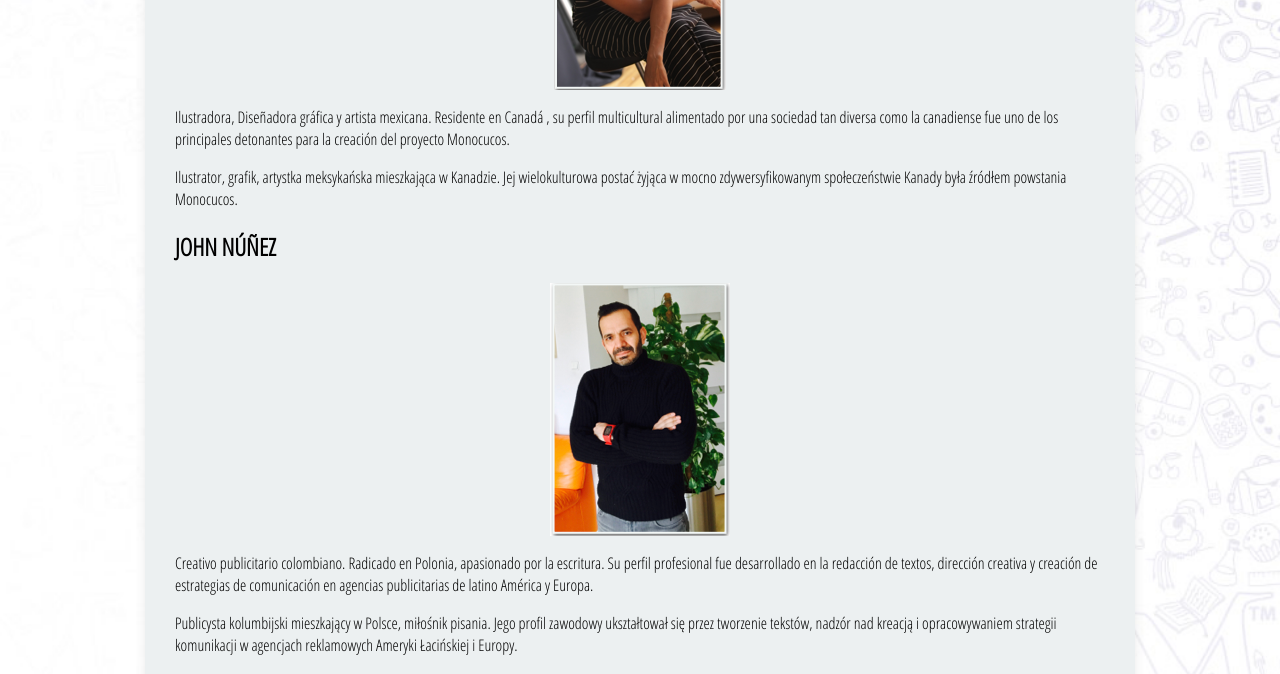
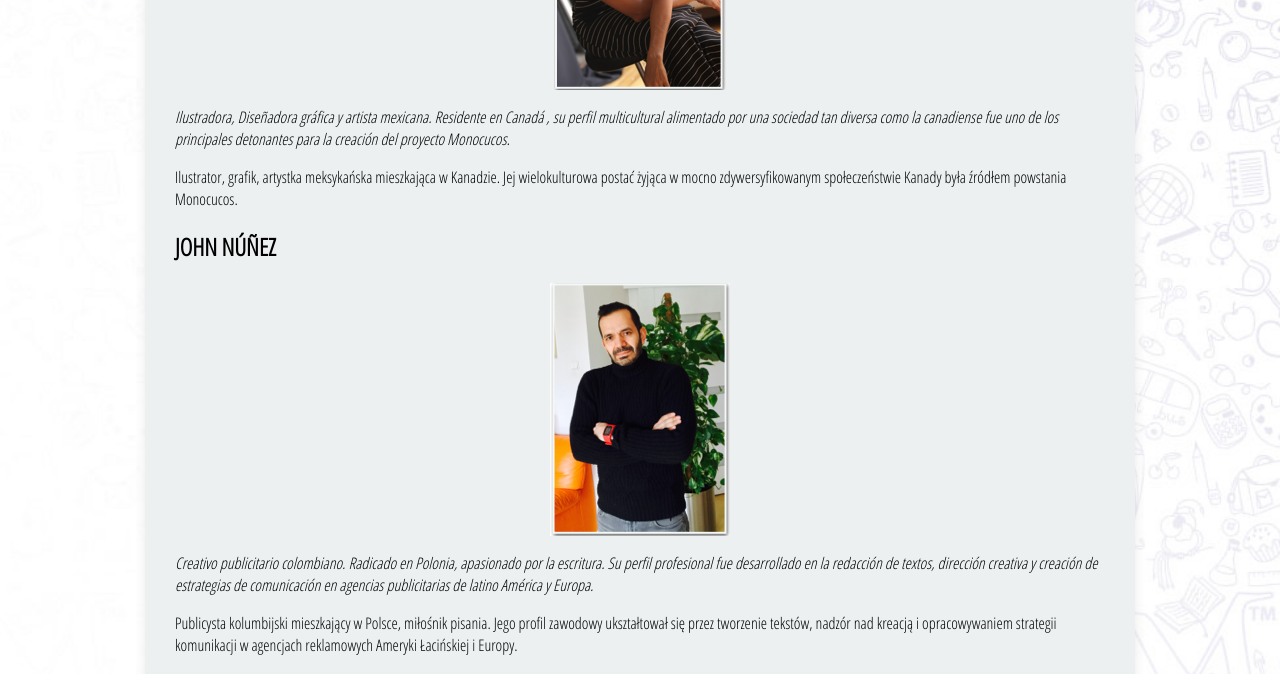
Before and after one commit to MonocucosTM/Monocucos, a Jekyll site: the page built from _posts/2018-01-12-authors.md, in a window 1280 px wide. Shown: the part 426-1100 px from the top of the page. Built offline with Jekyll 4.4.1, drawn with Linux system fonts in a browser that asks for light colours; nearby versions of some CDN libraries; some web fonts are replaced.

```diff
--- a/_posts/2018-01-12-authors.md
+++ b/_posts/2018-01-12-authors.md
@@ -19,14 +19,14 @@ tag:
 ![Logo](../assets/img/Ale.png)
 {: .image-pull-right}
 
-Ilustradora, Diseñadora gráfica y artista mexicana. Residente en Canadá , su perfil multicultural alimentado por una sociedad tan diversa como la canadiense fue uno de los principales detonantes para la creación del proyecto Monocucos.
+*Ilustradora, Diseñadora gráfica y artista mexicana. Residente en Canadá , su perfil multicultural alimentado por una sociedad tan diversa como la canadiense fue uno de los principales detonantes para la creación del proyecto Monocucos.*
 
 Ilustrator, grafik, artystka meksykańska mieszkająca w Kanadzie. Jej wielokulturowa postać żyjąca w mocno zdywersyfikowanym społeczeństwie Kanady była źródłem powstania Monocucos.
 
 ## JOHN NÚÑEZ
 ![Logo](../assets/img/John.png)
 
-Creativo publicitario colombiano. Radicado en Polonia, apasionado por la escritura. Su perfil profesional fue desarrollado en la redacción de textos, dirección creativa y creación de estrategias de comunicación en agencias publicitarias de latino América y Europa.
+*Creativo publicitario colombiano. Radicado en Polonia, apasionado por la escritura. Su perfil profesional fue desarrollado en la redacción de textos, dirección creativa y creación de estrategias de comunicación en agencias publicitarias de latino América y Europa.*
 
 Publicysta kolumbijski mieszkający w Polsce, miłośnik pisania. Jego profil zawodowy ukształtował się przez tworzenie tekstów, nadzór nad kreacją i opracowywaniem strategii komunikacji w agencjach reklamowych Ameryki Łacińskiej i Europy.
 
```
